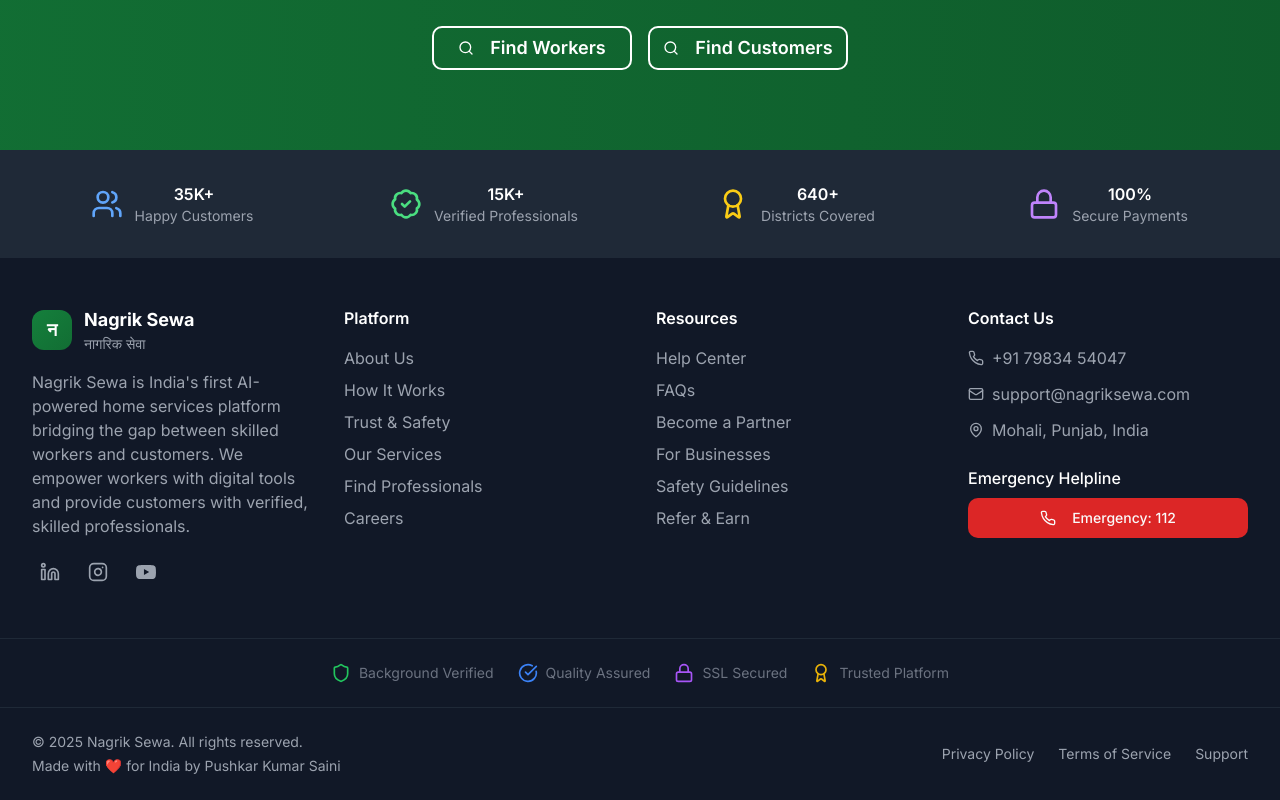
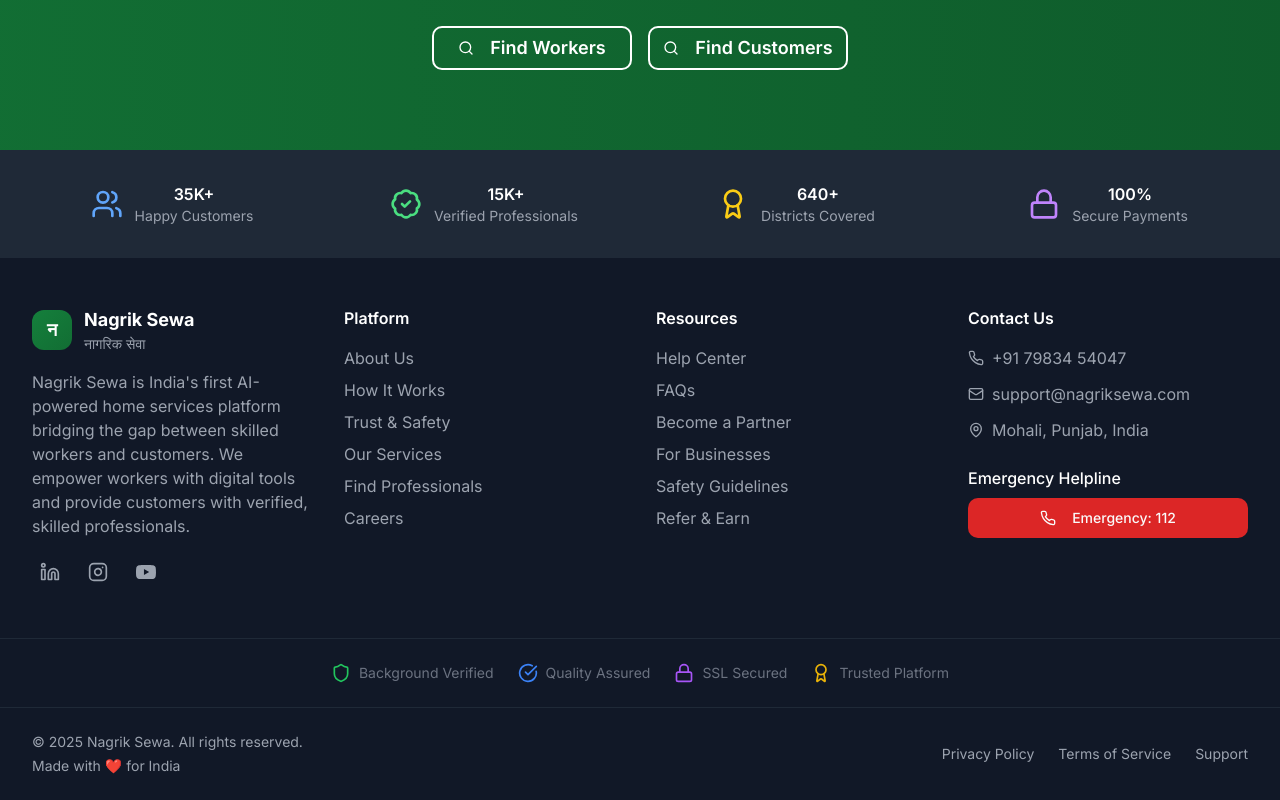
Before and after one commit to HarshNexus/Nagrik-Sewa, a React (Vite) app in the folder frontend/: page / in a window 1280 px wide. Shown: the part 4100-4900 px from the top of the page. Built offline with nearby package versions, Linux system fonts and the light colour scheme; no server answers.

Commit message:
no changes just in footer

```diff
--- a/frontend/src/components/Footer.tsx
+++ b/frontend/src/components/Footer.tsx
@@ -220,7 +220,7 @@
           <div className="flex flex-col md:flex-row justify-between items-center">
               <p className="text-gray-400 text-sm">
                 © 2025 Nagrik Sewa. {t("footer.copyright")}<br />
-                <span className="block mt-1">Made with ❤️ for India by Pushkar Kumar Saini</span>
+                <span className="block mt-1">Made with ❤️ for India</span>
               </p>
             <div className="flex space-x-6 mt-4 md:mt-0">
               <Link to="/privacy" className="text-gray-400 hover:text-white text-sm">{t("navigation.privacy")}</Link>
```
